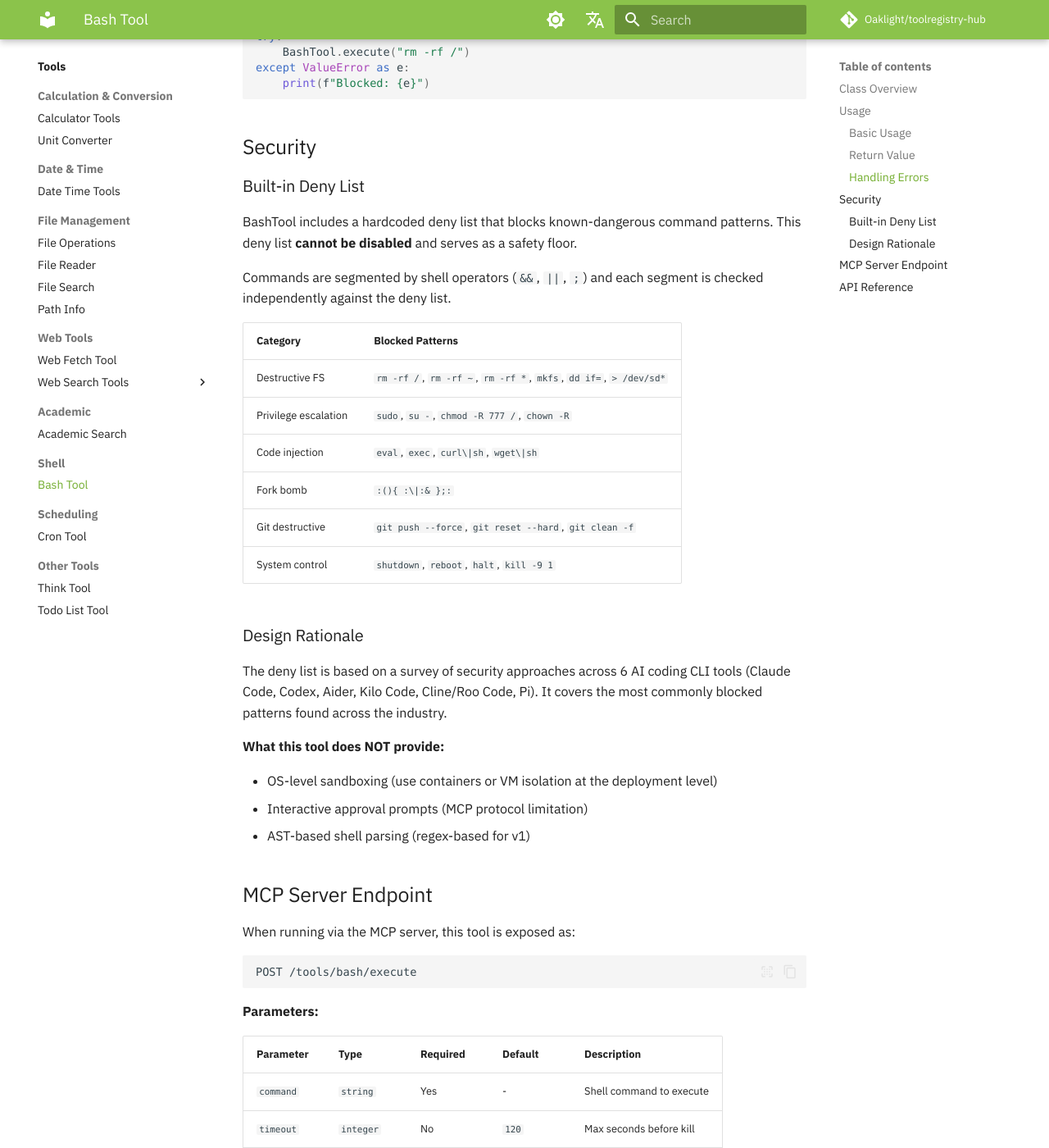
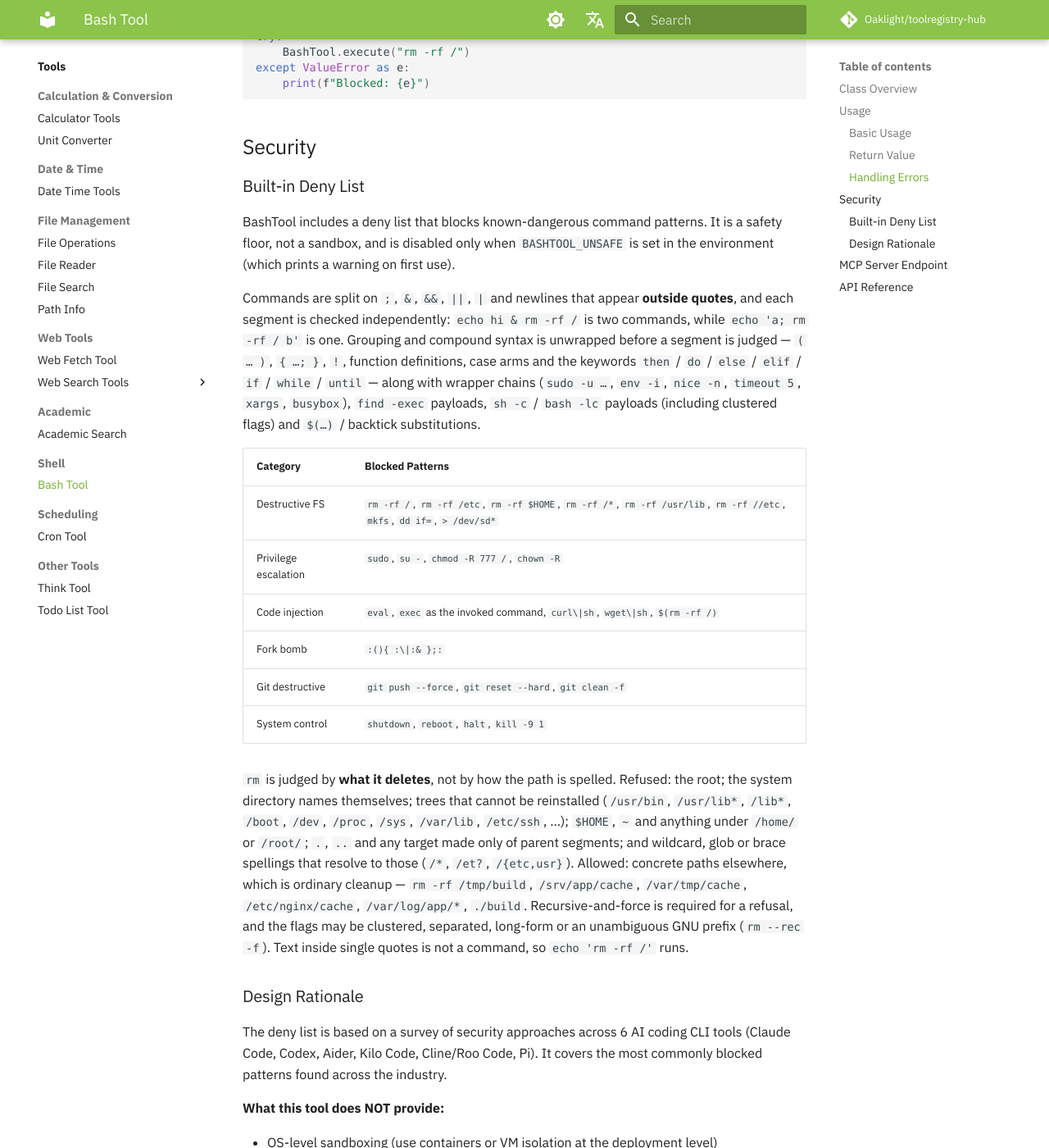
Before and after one commit to Oaklight/toolregistry-hub, an MkDocs documentation site: the page built from docs/tools/bash_tool.md, in a window 1280 px wide and 1400 px high, scrolled down 1476 px. Shown: the whole window at 82% size. Built offline with MkDocs 1.6.1 and Material for MkDocs 9.7.7, drawn with Linux system fonts in a browser that asks for light colours; some web fonts are replaced; comment, search, counter and statistics services are not loaded; some of the changed text lies outside the part shown.

Commit message:
docs: describe the structural rm deny list (#6, bashtool 0.3.3)

```diff
--- a/docs/tools/bash_tool.md
+++ b/docs/tools/bash_tool.md
@@ -60,18 +60,20 @@ except ValueError as e:
 
 ### Built-in Deny List
 
-BashTool includes a hardcoded deny list that blocks known-dangerous command patterns. This deny list **cannot be disabled** and serves as a safety floor.
+BashTool includes a deny list that blocks known-dangerous command patterns. It is a safety floor, not a sandbox, and is disabled only when `BASHTOOL_UNSAFE` is set in the environment (which prints a warning on first use).
 
-Commands are segmented by shell operators (`&&`, `||`, `;`) and each segment is checked independently against the deny list.
+Commands are split on `;`, `&`, `&&`, `||`, `|` and newlines that appear **outside quotes**, and each segment is checked independently: `echo hi & rm -rf /` is two commands, while `echo 'a; rm -rf / b'` is one. Grouping and compound syntax is unwrapped before a segment is judged — `( … )`, `{ …; }`, `!`, function definitions, case arms and the keywords `then` / `do` / `else` / `elif` / `if` / `while` / `until` — along with wrapper chains (`sudo -u …`, `env -i`, `nice -n`, `timeout 5`, `xargs`, `busybox`), `find -exec` payloads, `sh -c` / `bash -lc` payloads (including clustered flags) and `$(…)` / backtick substitutions.
 
 | Category | Blocked Patterns |
 |----------|-----------------|
-| Destructive FS | `rm -rf /`, `rm -rf ~`, `rm -rf *`, `mkfs`, `dd if=`, `> /dev/sd*` |
+| Destructive FS | `rm -rf /`, `rm -rf /etc`, `rm -rf $HOME`, `rm -rf /*`, `rm -rf /usr/lib`, `rm -rf //etc`, `mkfs`, `dd if=`, `> /dev/sd*` |
 | Privilege escalation | `sudo`, `su -`, `chmod -R 777 /`, `chown -R` |
-| Code injection | `eval`, `exec`, `curl\|sh`, `wget\|sh` |
+| Code injection | `eval`, `exec` as the invoked command, `curl\|sh`, `wget\|sh`, `$(rm -rf /)` |
 | Fork bomb | `:(){ :\|:& };:` |
 | Git destructive | `git push --force`, `git reset --hard`, `git clean -f` |
 | System control | `shutdown`, `reboot`, `halt`, `kill -9 1` |
+
+`rm` is judged by **what it deletes**, not by how the path is spelled. Refused: the root; the system directory names themselves; trees that cannot be reinstalled (`/usr/bin`, `/usr/lib*`, `/lib*`, `/boot`, `/dev`, `/proc`, `/sys`, `/var/lib`, `/etc/ssh`, …); `$HOME`, `~` and anything under `/home/` or `/root/`; `.`, `..` and any target made only of parent segments; and wildcard, glob or brace spellings that resolve to those (`/*`, `/et?`, `/{etc,usr}`). Allowed: concrete paths elsewhere, which is ordinary cleanup — `rm -rf /tmp/build`, `/srv/app/cache`, `/var/tmp/cache`, `/etc/nginx/cache`, `/var/log/app/*`, `./build`. Recursive-and-force is required for a refusal, and the flags may be clustered, separated, long-form or an unambiguous GNU prefix (`rm --rec -f`). Text inside single quotes is not a command, so `echo 'rm -rf /'` runs.
 
 ### Design Rationale
 
@@ -81,7 +83,7 @@ The deny list is based on a survey of security approaches across 6 AI coding CLI
 
 - OS-level sandboxing (use containers or VM isolation at the deployment level)
 - Interactive approval prompts (MCP protocol limitation)
-- AST-based shell parsing (regex-based for v1)
+- AST-based shell parsing: `rm`, `eval` and `exec` are judged structurally, the rest by pattern. Targets that only a shell can resolve are out of reach — relative spellings of a protected tree (`rm -rf usr/lib`, since the working directory is unknown) and values that exist only at runtime (`rm -rf "$VAR"`, `for d in /; do rm -rf $d; done`).
 
 ## MCP Server Endpoint
 
```
Also changed, not shown: docs/changelog.md (+1 -0 lines).
